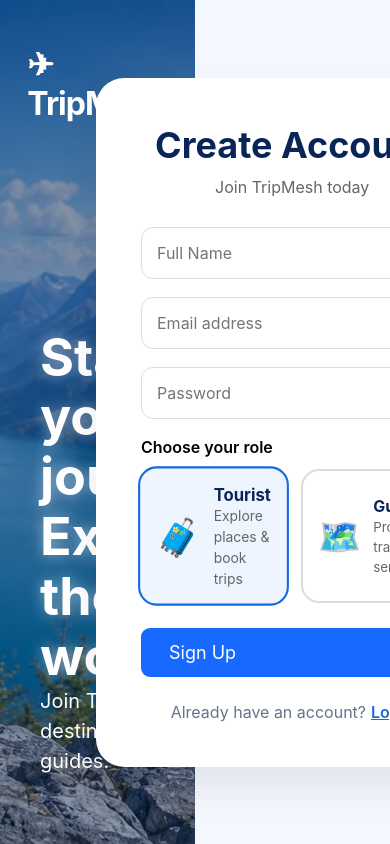
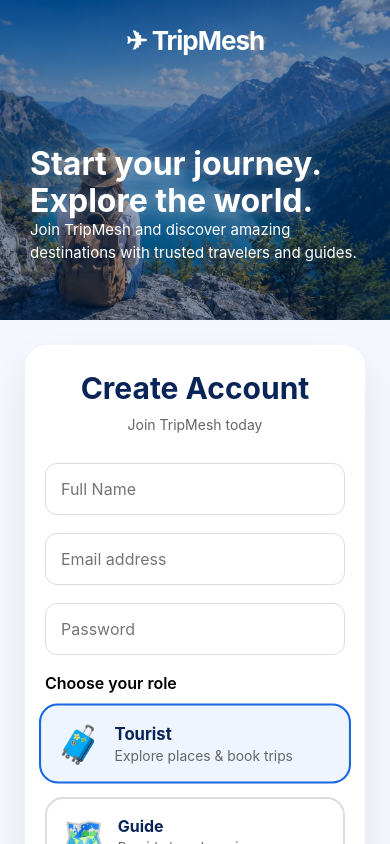
Before and after one commit to fahmida47/TripMesh, a React app in the folder frontend/: page /signup in a window 390 px wide. Shown: the top 844 px of the page. Built offline with nearby package versions, Linux system fonts and the light colour scheme; the HTML template or start-up script is replaced by a standard one.

Commit message:
Resolve conflict

```diff
--- a/frontend/src/pages/Login/Login.css
+++ b/frontend/src/pages/Login/Login.css
@@ -1,3 +1,11 @@
+/* ===============================
+        GLOBAL
+================================ */
+
+* {
+  box-sizing: border-box;
+}
+
 /* ===============================
         FULL SCREEN CONTAINER
 ================================ */
@@ -15,7 +23,7 @@
 }
 
 /* ===============================
-        FULL IMAGE BACKGROUND
+        BACKGROUND IMAGE
 ================================ */
 
 .auth-left {
@@ -44,7 +52,7 @@
   }
 }
 
-/* Dark cinematic overlay */
+/* Overlay */
 
 .auth-left::after {
   content: "";
@@ -179,6 +187,8 @@
 .auth-card {
   width: 100%;
 
+  box-sizing: border-box;
+
   padding: 45px;
 
   background: rgba(255, 255, 255, 0.93);
@@ -212,7 +222,7 @@
   }
 }
 
-/* Glass shine */
+/* Shine Effect */
 
 .auth-card::before {
   content: "";
@@ -285,6 +295,8 @@
   font-weight: 900;
 
   color: #0f172a;
+
+  margin-bottom: 10px;
 }
 
 .subtitle {
@@ -292,7 +304,15 @@
 
   color: #64748b;
 
-  margin: 10px 0 35px;
+  margin: 10px 0 30px;
+}
+
+/* ===============================
+          FORM
+================================ */
+
+.auth-card form {
+  width: 100%;
 }
 
 /* ===============================
@@ -304,9 +324,11 @@
 
   height: 55px;
 
+  box-sizing: border-box;
+
   padding: 0 18px;
 
-  margin-bottom: 18px;
+  margin-bottom: 16px;
 
   border-radius: 15px;
 
@@ -322,11 +344,41 @@
 .auth-card input:focus {
   outline: none;
 
-  border-color: #2563eb;
+  border-color: #1552d7;
 
   background: white;
 
   box-shadow: 0 0 0 5px rgba(37, 99, 235, 0.15);
+}
+
+/* ===============================
+          FORGOT PASSWORD
+================================ */
+
+.forgot-password {
+  display: block;
+
+  text-align: right;
+
+  margin-top: -5px;
+
+  margin-bottom: 25px;
+
+  color: #2563eb;
+
+  font-size: 14px;
+
+  font-weight: 600;
+
+  text-decoration: none;
+
+  transition: 0.3s;
+}
+
+.forgot-password:hover {
+  color: #0f4fc4;
+
+  text-decoration: underline;
 }
 
 /* ===============================
@@ -336,7 +388,15 @@
 .auth-card button {
   width: 100%;
 
-  height: 56px;
+  height: 55px;
+
+  box-sizing: border-box;
+
+  display: flex;
+
+  align-items: center;
+
+  justify-content: center;
 
   border: none;
 
@@ -360,7 +420,7 @@
 .auth-card button:hover {
   transform: translateY(-5px);
 
-  box-shadow: 0 25px 50px rgba(37, 99, 235, 0.45);
+  box-shadow: 0 25px 50px rgba(5, 34, 96, 0.45);
 }
 
 /* ===============================
@@ -370,9 +430,11 @@
 .footer-text {
   text-align: center;
 
-  margin-top: 30px;
+  margin-top: 35px;
 
   color: #64748b;
+
+  line-height: 1.6;
 }
 
 .footer-text a {
@@ -406,3 +468,33 @@
     transform: translateX(-50%);
   }
 }
+
+/* ===============================
+          SMALL DEVICE
+================================ */
+
+@media (max-width: 500px) {
+  .auth-card {
+    padding: 30px 22px;
+
+    border-radius: 22px;
+  }
+
+  .auth-card h2 {
+    font-size: 32px;
+  }
+
+  .subtitle {
+    font-size: 14px;
+  }
+
+  .logo {
+    top: 25px;
+
+    font-size: 28px;
+  }
+
+  .auth-right {
+    width: 92%;
+  }
+}
--- a/frontend/src/pages/Signup/Signup.css
+++ b/frontend/src/pages/Signup/Signup.css
@@ -1,19 +1,32 @@
+/* ===============================
+        GLOBAL
+================================ */
+
 * {
   box-sizing: border-box;
 }
 
 .signup-container {
-  height: 100vh;
+  min-height: 100vh;
+
+  width: 100%;
+
   display: flex;
+
   background: #f5f7ff;
+
+  overflow: hidden;
 }
 
-/* LEFT SECTION */
+/* ===============================
+        LEFT SECTION
+================================ */
 
 .signup-left {
   width: 50%;
 
   background-size: cover;
+
   background-position: center;
 
   color: white;
@@ -21,7 +34,9 @@
   padding: 40px;
 
   display: flex;
+
   flex-direction: column;
+
   justify-content: center;
 
   position: relative;
@@ -35,12 +50,15 @@
 
 .logo {
   font-size: 32px;
+
   font-weight: 700;
+
+  color: white;
 
   animation: fadeDown 1s ease;
 }
 
-/* Hero Text */
+/* Hero */
 
 .signup-hero {
   margin-top: 260px;
@@ -55,6 +73,8 @@
 
   line-height: 1.15;
 
+  margin: 0;
+
   animation: textGlow 2s infinite alternate;
 }
 
@@ -66,13 +86,9 @@
   line-height: 1.5;
 }
 
-.links {
-  margin-top: auto;
-
-  font-size: 15px;
-}
-
-/* RIGHT SECTION */
+/* ===============================
+        RIGHT SECTION
+================================ */
 
 .signup-right {
   width: 50%;
@@ -82,12 +98,18 @@
   justify-content: center;
 
   align-items: center;
+
+  padding: 30px;
 }
 
-/* CARD */
+/* ===============================
+        CARD
+================================ */
 
 .signup-card {
   width: 500px;
+
+  max-width: 100%;
 
   background: white;
 
@@ -98,6 +120,10 @@
   box-shadow: 0 20px 40px rgba(0, 0, 0, 0.08);
 
   animation: cardPop 0.9s ease forwards;
+}
+
+.signup-card form {
+  width: 100%;
 }
 
 /* Heading */
@@ -118,14 +144,18 @@
   margin-bottom: 30px;
 }
 
-/* INPUT */
+/* ===============================
+        INPUT
+================================ */
 
-input[type="text"],
-input[type="email"],
-input[type="password"] {
+.signup-card input[type="text"],
+.signup-card input[type="email"],
+.signup-card input[type="password"] {
   width: 100%;
 
-  padding: 15px;
+  height: 52px;
+
+  padding: 0 15px;
 
   margin-bottom: 18px;
 
@@ -138,7 +168,7 @@ input[type="password"] {
   transition: 0.3s;
 }
 
-input:focus {
+.signup-card input:focus {
   outline: none;
 
   border-color: #1769e0;
@@ -146,7 +176,9 @@ input:focus {
   box-shadow: 0 0 10px rgba(23, 105, 224, 0.2);
 }
 
-/* ROLE */
+/* ===============================
+        ROLE
+================================ */
 
 .choose {
   font-weight: 600;
@@ -177,7 +209,7 @@ input:focus {
 
   cursor: pointer;
 
-  transition: all 0.35s ease;
+  transition: 0.35s ease;
 }
 
 .role-card input {
@@ -214,12 +246,20 @@ input:focus {
   color: #666;
 }
 
-/* BUTTON */
+/* ===============================
+        BUTTON
+================================ */
 
-button {
+.signup-card button {
   width: 100%;
 
-  padding: 15px;
+  height: 55px;
+
+  display: flex;
+
+  align-items: center;
+
+  justify-content: center;
 
   margin-top: 25px;
 
@@ -233,12 +273,14 @@ button {
 
   font-size: 18px;
 
+  font-weight: 600;
+
   cursor: pointer;
 
   transition: 0.3s;
 }
 
-button:hover {
+.signup-card button:hover {
   background: #0955c9;
 
   transform: translateY(-4px);
@@ -246,12 +288,16 @@ button:hover {
   box-shadow: 0 10px 20px rgba(23, 105, 224, 0.35);
 }
 
-/* FOOTER */
+/* ===============================
+        FOOTER
+================================ */
 
 .footer-text {
   text-align: center;
 
   margin-top: 25px;
+
+  color: #666;
 }
 
 .footer-text a {
@@ -262,9 +308,9 @@ button:hover {
   margin-left: 5px;
 }
 
-/* =====================
-   ANIMATIONS
-===================== */
+/* ===============================
+        ANIMATIONS
+================================ */
 
 @keyframes imageReveal {
   from {
@@ -331,3 +377,97 @@ button:hover {
     text-shadow: 0 0 15px rgba(255, 255, 255, 0.5);
   }
 }
+
+/* ===============================
+        RESPONSIVE TABLET
+================================ */
+
+@media (max-width: 900px) {
+  .signup-container {
+    flex-direction: column;
+
+    min-height: 100vh;
+
+    overflow: auto;
+  }
+
+  .signup-left {
+    width: 100%;
+
+    min-height: 380px;
+
+    padding: 30px;
+  }
+
+  .signup-hero {
+    margin-top: 120px;
+  }
+
+  .signup-hero h1 {
+    font-size: 40px;
+  }
+
+  .signup-hero p {
+    width: auto;
+
+    font-size: 17px;
+  }
+
+  .signup-right {
+    width: 100%;
+
+    padding: 25px;
+  }
+
+  .signup-card {
+    width: 100%;
+
+    max-width: 500px;
+
+    padding: 35px;
+  }
+}
+
+/* ===============================
+        MOBILE
+================================ */
+
+@media (max-width: 500px) {
+  .signup-left {
+    min-height: 320px;
+  }
+
+  .logo {
+    font-size: 26px;
+  }
+
+  .signup-hero {
+    margin-top: 90px;
+  }
+
+  .signup-hero h1 {
+    font-size: 32px;
+  }
+
+  .signup-hero p {
+    font-size: 15px;
+  }
+
+  .signup-card {
+    padding: 25px 20px;
+
+    border-radius: 22px;
+  }
+
+  .signup-card h2 {
+    font-size: 30px;
+  }
+
+  .role-selection {
+    flex-direction: column;
+  }
+
+  .role-card {
+    width: 100%;
+  }
+}
```
